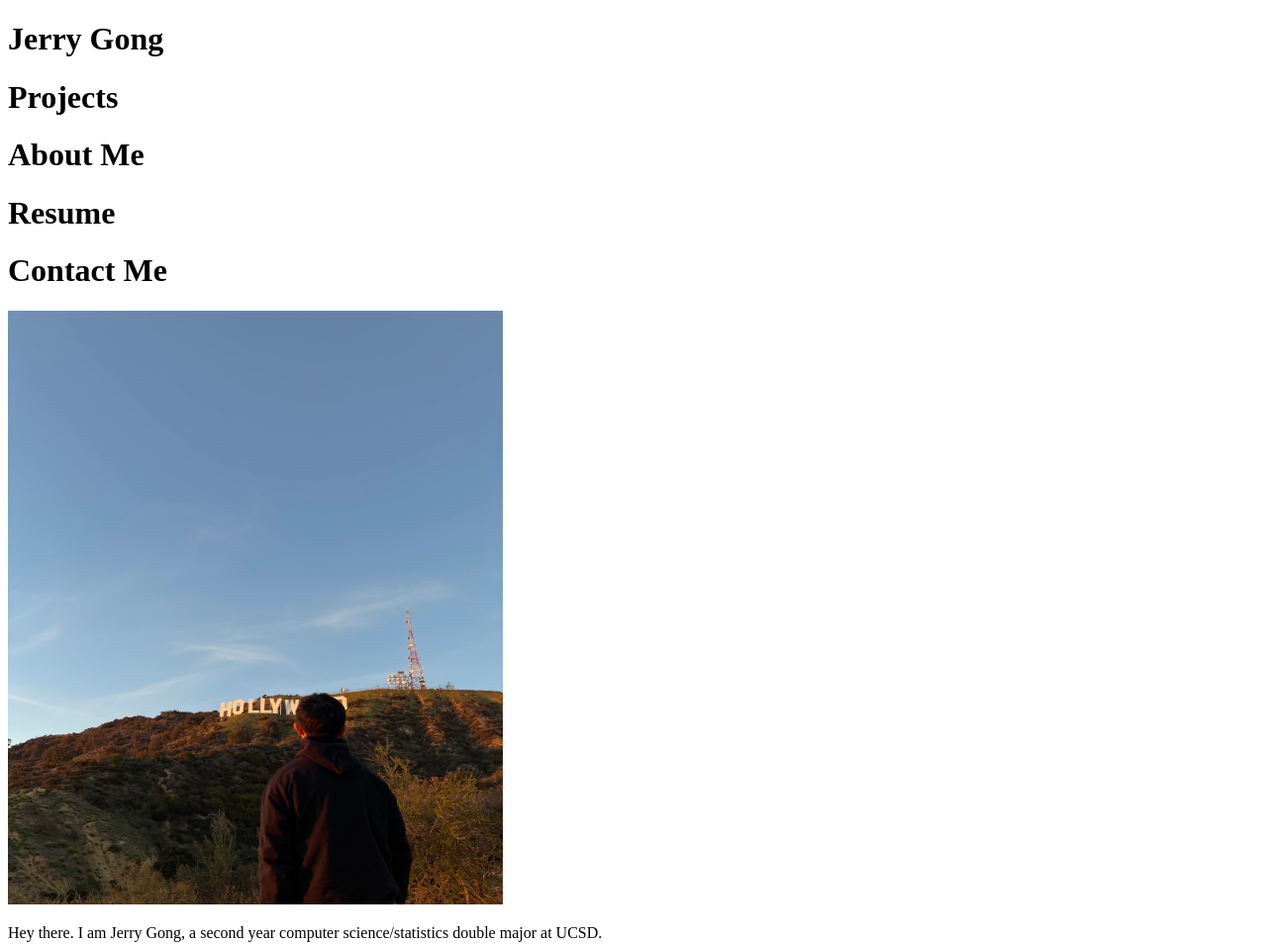
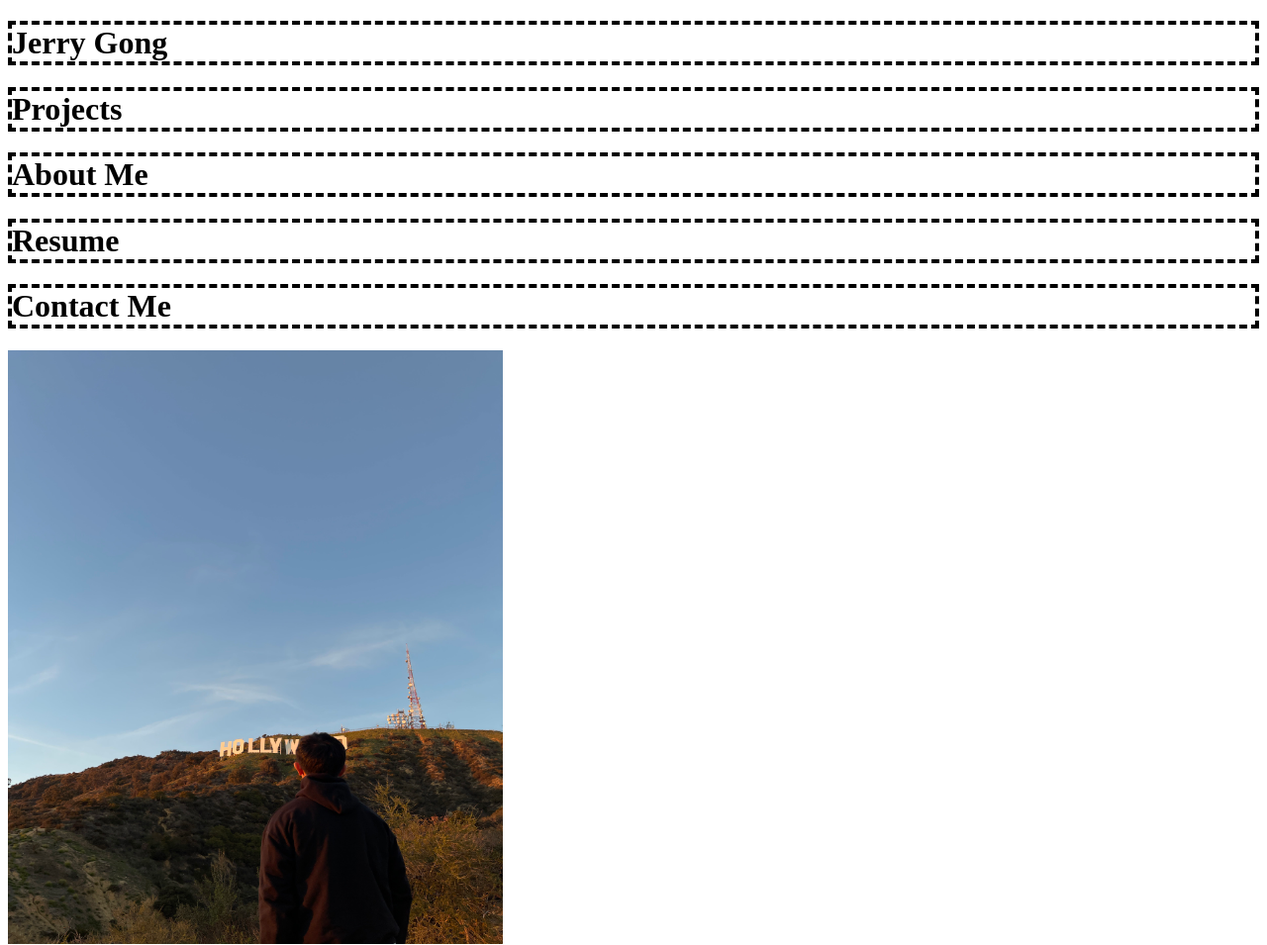
Before and after one commit to JGong7/cse134b-hw5final, a plain HTML site: page index.html in a window 1280 px wide. Shown: the top 955 px of the page at 99% size. Drawn offline with Linux system fonts and the light colour scheme.

Commit message:
Update index.html

```diff
--- a/index.html
+++ b/index.html
@@ -6,6 +6,12 @@
         <meta name="author" content="Jerry Gong">
         <title>Jerry Gong's first attempts at web dev</title>
         <link rel="icon" href="favicon.ico" type="image/x-icon">
+        <script></script>
+        <style>
+            h1 {
+                border: 4px dashed;
+            }
+        </style>
     </head>
     <body>
         <h1>Jerry Gong</h1>
```
